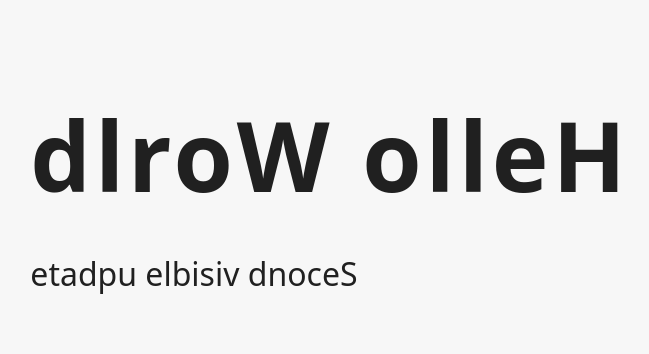
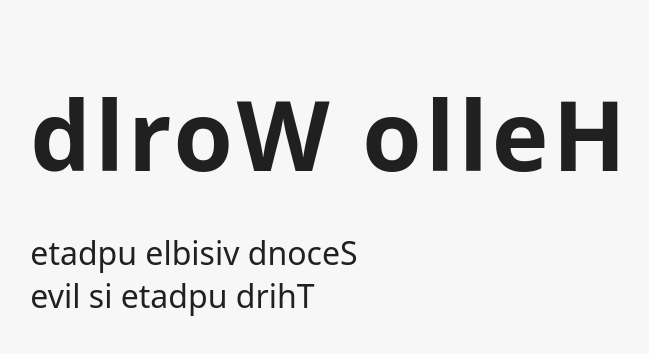
Before and after one commit to shingchan95/etis-dlrow-olleh, a plain HTML site: page index.html in a window 1280 px wide. Shown: the part 224-578 px from the top of the page, without its empty margins (310-959 px from the left). Drawn offline with Linux system fonts and the light colour scheme.

Commit message:
Deploy third reversed-text site update

```diff
--- a/index.html
+++ b/index.html
@@ -10,6 +10,7 @@
     <main>
       <h1>dlroW olleH</h1>
       <p>etadpu elbisiv dnoceS</p>
+      <p>evil si etadpu drihT</p>
     </main>
   </body>
 </html>
```
